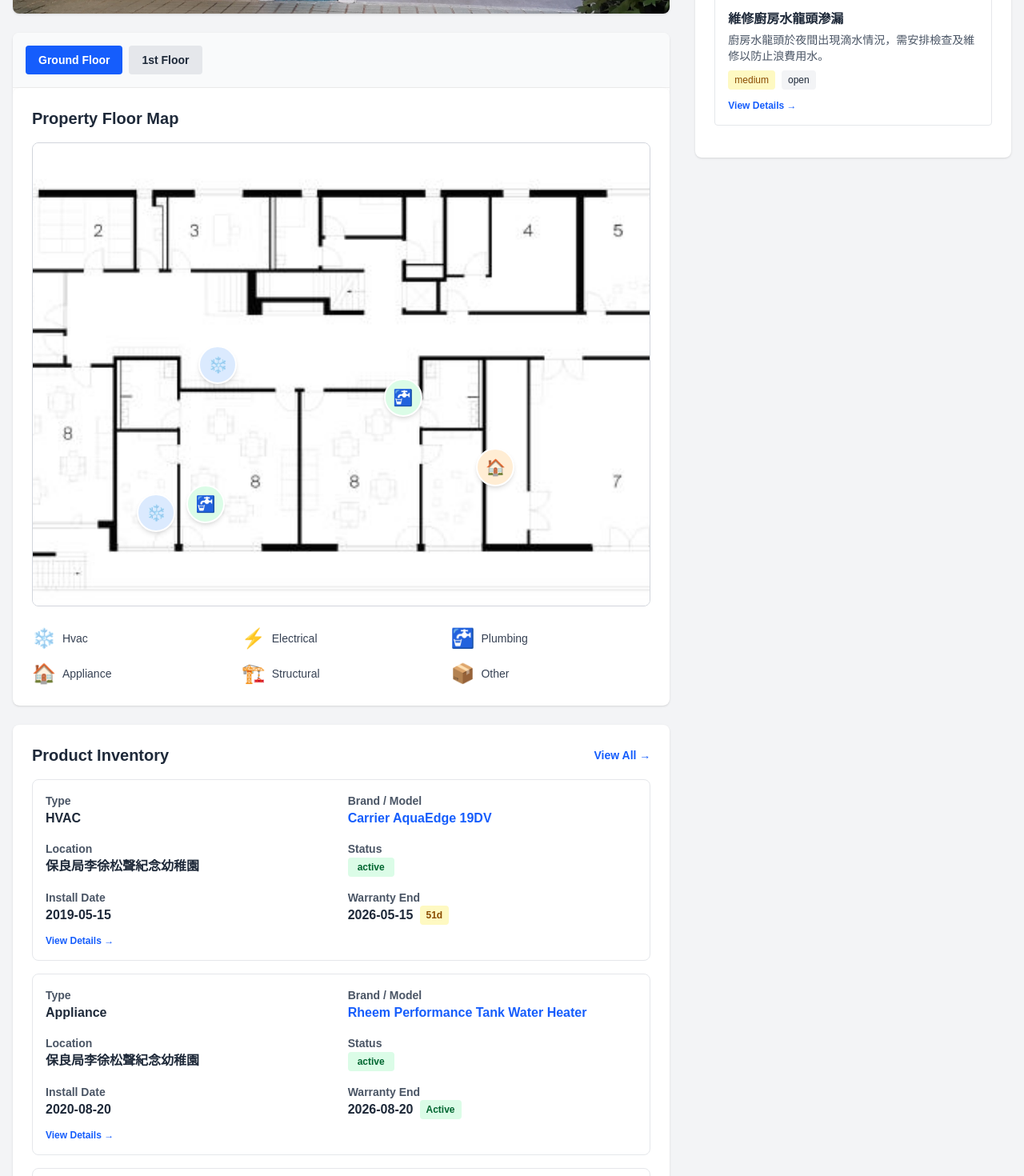
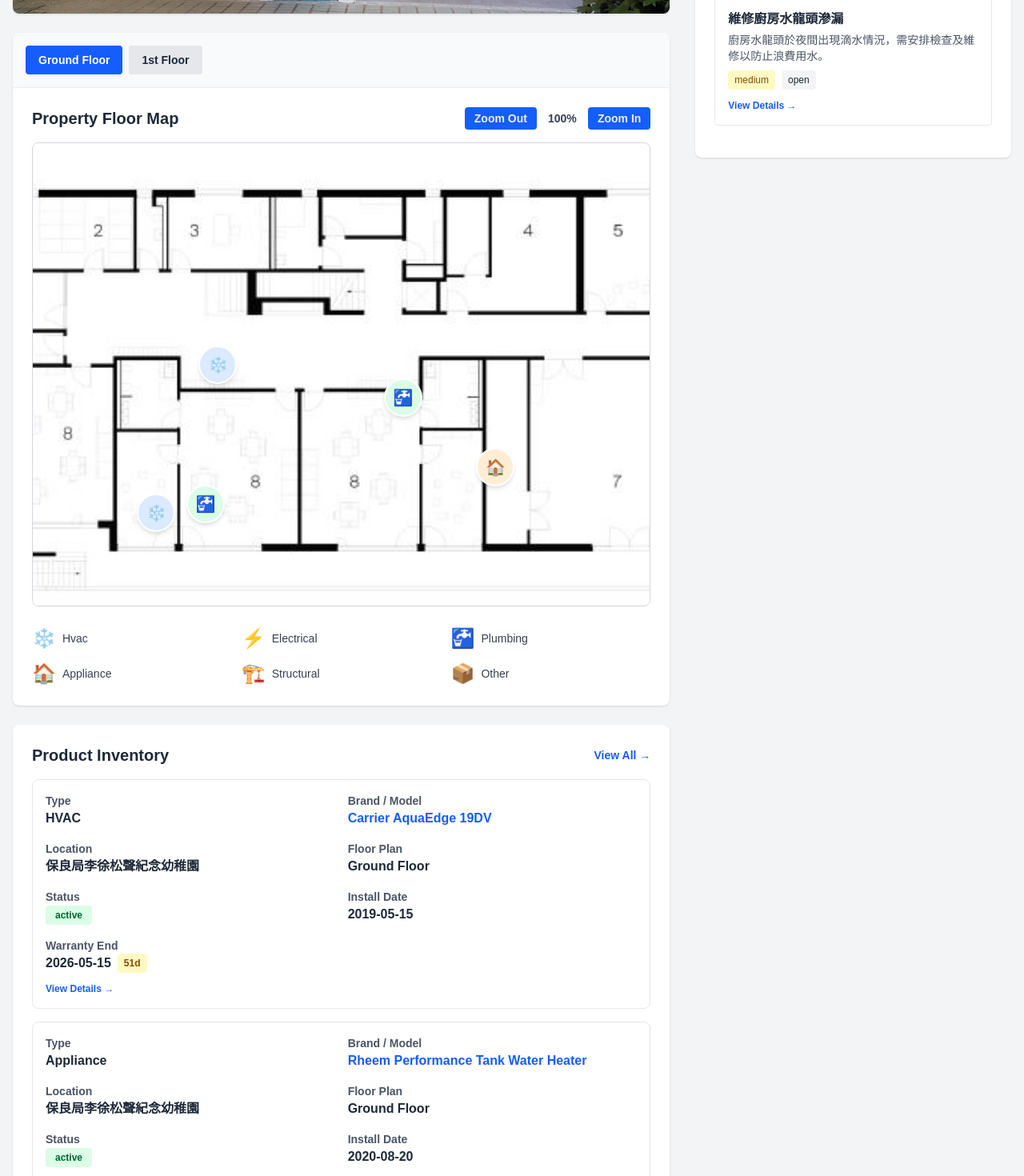
Before and after one commit to ivan-mf-suen/pms-app, a Next.js app: page /properties/prop-001 in a window 1280 px wide. Shown: the part 840-2310 px from the top of the page at 80% size. Built offline with nearby package versions, Linux system fonts and the light colour scheme; sample sign-in values are in the browser's storage.

Commit message:
- add zoom in / zoom out function

```diff
--- a/src/app/properties/[id]/page.tsx
+++ b/src/app/properties/[id]/page.tsx
@@ -216,6 +216,10 @@ export default function PropertyDetailPage() {
                             </div>
                           </div>
                           <div>
+                            <p className="text-gray-600 text-sm font-semibold">{t('floorPlanName')}</p>
+                            <p className="font-semibold text-gray-800">{firstLocation?.floorPlanName || 'N/A'}</p>
+                          </div>
+                          <div>
                             <p className="text-gray-600 text-sm font-semibold">{t('status')}</p>
                             <span
                               className={`inline-block px-3 py-1 rounded text-xs font-semibold ${firstLocation?.status === 'active'
--- a/src/components/FloorMap.tsx
+++ b/src/components/FloorMap.tsx
@@ -4,6 +4,7 @@ import React, { useState } from 'react';
 import { useRouter } from 'next/navigation';
 import Image from 'next/image';
 import { Inventory } from '@/lib/mockData';
+import { useI18n } from '@/contexts/I18nContext';
 
 interface FloorMapProps {
   propertyId: string;
@@ -32,7 +33,9 @@ const typeColors: Record<string, string> = {
 
 export default function FloorMap({ propertyId, floorPlanUrl, inventory, currentFloorLabel }: FloorMapProps) {
   const router = useRouter();
+  const { t } = useI18n();
   const [hoveredMarker, setHoveredMarker] = useState<string | null>(null);
+  const [zoomLevel, setZoomLevel] = useState(100);
 
   // Filter inventory items that are located in this property and on current floor
   const propertyInventory = inventory
@@ -63,9 +66,29 @@ export default function FloorMap({ propertyId, floorPlanUrl, inventory, currentF
 
   return (
     <div className="bg-white rounded-lg shadow p-6">
-      <h3 className="text-xl font-bold text-gray-800 mb-4">Property Floor Map</h3>
+      <div className="flex items-center justify-between mb-4">
+        <h3 className="text-xl font-bold text-gray-800">Property Floor Map</h3>
+        <div className="flex items-center gap-2">
+          <button
+            onClick={() => setZoomLevel(prev => Math.max(50, prev - 20))}
+            className="px-3 py-1 bg-blue-600 hover:bg-gray-300 hover:text-white rounded text-sm font-semibold transition"
+            title={t('zoomOut')}
+          >
+            {t('zoomOut')}
+          </button>
+          <span className="text-sm font-semibold text-gray-700 min-w-12 text-center">{zoomLevel}%</span>
+          <button
+            onClick={() => setZoomLevel(prev => Math.min(200, prev + 20))}
+            className="px-3 py-1 bg-blue-600 hover:bg-gray-300 hover:text-white rounded text-sm font-semibold transition"
+            title={t('zoomIn')}
+          >
+            {t('zoomIn')}
+          </button>
+        </div>
+      </div>
 
-      <div className="relative w-full bg-gray-100 rounded-lg overflow-hidden border border-gray-300" style={{ aspectRatio: '4/3' }}>
+      <div className="relative w-full bg-gray-100 rounded-lg overflow-hidden border border-gray-300" style={{ aspectRatio: '4/3', overflow: 'auto' }}>
+        <div style={{ transform: `scale(${zoomLevel / 100})`, transformOrigin: 'top left', width: '100%', height: '100%', position: 'relative' }}>
           {/* Floor Plan Background Image */}
           <Image
             src={floorPlanUrl}
@@ -111,7 +134,7 @@ export default function FloorMap({ propertyId, floorPlanUrl, inventory, currentF
                 {isHovered && (
                   <div className="absolute left-1/2 bottom-full mb-2 -translate-x-1/2 bg-gray-900 text-white px-3 py-2 rounded shadow-lg whitespace-nowrap text-sm z-50">
                     <p className="font-semibold">{inv.brand} {inv.model}</p>
-                    <p className="text-gray-300 text-xs">{inv.type}</p>
+                    <p className="text-gray-300 text-xs">{t(`type_${inv.type}`)}</p>
                     <p className="text-gray-400 text-xs">{location.address}</p>
                     <p className="text-yellow-300 text-xs">Click to view details</p>
                     <div className="absolute top-full left-1/2 -translate-x-1/2 w-0 h-0 border-l-4 border-r-4 border-t-4 border-l-transparent border-r-transparent border-t-gray-900"></div>
@@ -121,6 +144,7 @@ export default function FloorMap({ propertyId, floorPlanUrl, inventory, currentF
             );
           })
         )}
+        </div>
       </div>
 
       {/* Legend */}
--- a/src/lib/i18n.ts
+++ b/src/lib/i18n.ts
@@ -125,6 +125,9 @@ export const i18nDict: Record<Language, I18nDictionary> = {
     warrantyExpired: 'Warranty Expired',
     warrantyStatus: 'Warranty Status',
     inventoryType: 'Type',
+    zoomIn: 'Zoom In',
+    zoomOut: 'Zoom Out',
+    floorPlanName: 'Floor Plan',
     type_hvac: 'HVAC',
     type_electrical: 'Electrical',
     type_plumbing: 'Plumbing',
@@ -435,6 +438,9 @@ export const i18nDict: Record<Language, I18nDictionary> = {
     warrantyExpired: '已到期',
     warrantyStatus: '保修狀態',
     inventoryType: '類型',
+    zoomIn: '放大',
+    zoomOut: '縮小',
+    floorPlanName: '樓層',
     type_hvac: '暖通空調',
     type_electrical: '電氣',
     type_plumbing: '水管',
```
Lines whose indentation alone changed are shown as unchanged.
